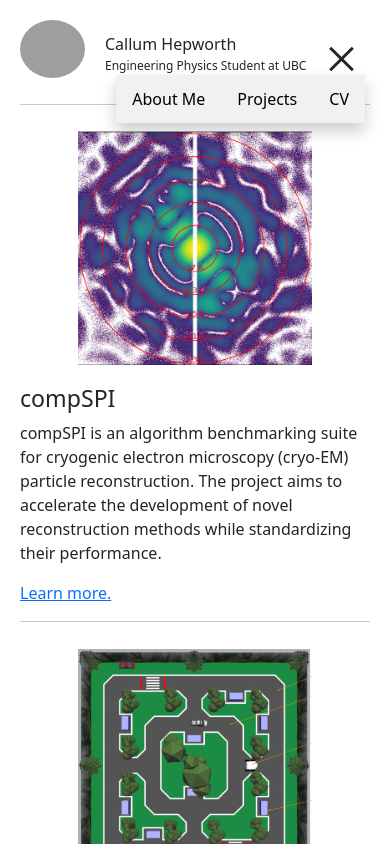
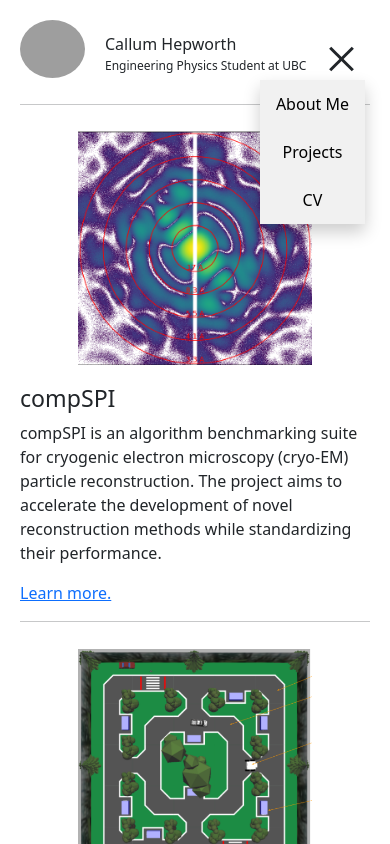
Before and after one commit to calhep/calhep.github.io, a React (Create React App) app: page /projects in a window 390 px wide. Both pictures are taken after a click on the button 341 px from the left and 59 px from the top of the page. Shown: the top 844 px of the page. Built offline with nearby package versions, Linux system fonts and the light colour scheme; grey boxes are pictures that could not be loaded.

Commit message:
Updates.

```diff
--- a/src/components/main.js
+++ b/src/components/main.js
@@ -37,7 +37,7 @@ function Main() {
                     </div>
 
                     <div className="dd">
-                        <div className="dd-menu" style={{ display: isOpen ? 'inherit' : 'none' }} id='hamburger-menu'>
+                        <div className="dd-menu" style={{ display: isOpen ? 'inline-block' : 'none' }} id='hamburger-menu'>
                             <Link onClick={() => setOpen(!isOpen)} to="/">About Me</Link>
                             <Link onClick={() => setOpen(!isOpen)} to="/projects">Projects</Link>
                             <a onClick={() => setOpen(!isOpen)} href="pdfs/Callum_Hepworth_Resume.pdf">CV</a>
--- a/src/main.css
+++ b/src/main.css
@@ -9,13 +9,16 @@
   }
 
   .wrapper .sidebar .profile-content {
-    /* padding: 0; */
     padding-left: 0px ;
   }
 
   .wrapper .body .sections ul li {
     display: block;
     padding-right: 0px;
+  }
+
+  .wrapper .body .body-content {
+    min-height: calc(87vh - var(--footer-height));
   }
 }
 
@@ -51,29 +54,23 @@
     margin-left: auto;
   }
 
-  .sidebar .dd-button {
+  .sidebar .dd .dd-button {
     display: inherit;
     text-align: right;
   }
 
-  .sidebar .dd-menu {
-    display: inherit;
+  .sidebar .dd .dd-menu {
+    display: block;
     position: absolute;
     float: right;
     right: 5px;
-    top: 75px;
+    top: 80px;
     background-color: #f1f1f1;
     z-index: 100;
     box-shadow: 0px 8px 16px 0px rgba(0,0,0,0.2)
   }
 
-  .dd-menu ul {
-    list-style-type: none;
-    padding-left: 0;
-    margin-bottom: 0;
-  }
-
-  .dd-menu ul li:hover{
+  .dd-menu a:hover{
     background-color: #ddd;
   }
 
@@ -82,11 +79,6 @@
     padding: 12px 16px;
     text-decoration: none;
     display: block;
-  }
-
-  .dd-menu ul li a {
-    text-decoration: none;
-    color: black;
   }
 
   .wrapper .sidebar {
@@ -206,7 +198,6 @@
 .sections {
     position: fixed;
     z-index:10;
-    background-color: white;
     padding-top: 75px;
     width: calc(0.72 * var(--max-width));
 }
```
